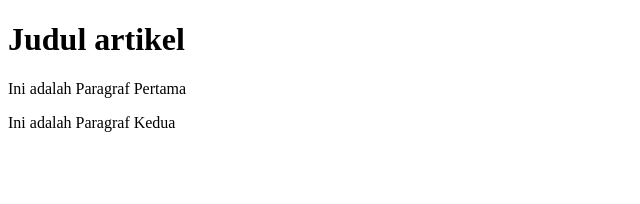
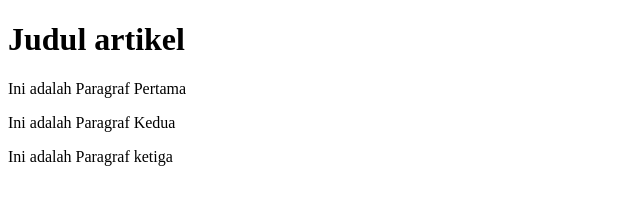
Before and after one commit to LeonardoMulianngga/Praktek-06-Git-Hub, a plain HTML site: page index.html in a window 1280 px wide. Shown: the whole page, without its empty margins (0-640 px from the left). Drawn offline with Linux system fonts and the light colour scheme.

Commit message:
Menambahkan Paragraf ke 3

```diff
--- a/index.html
+++ b/index.html
@@ -9,5 +9,7 @@
    <h1>Judul artikel</h1>
    <p>Ini adalah Paragraf Pertama</p>
    <p>Ini adalah Paragraf Kedua</p>
+   <p>Ini adalah Paragraf ketiga</p>
+
 </body>
 </html>
```
